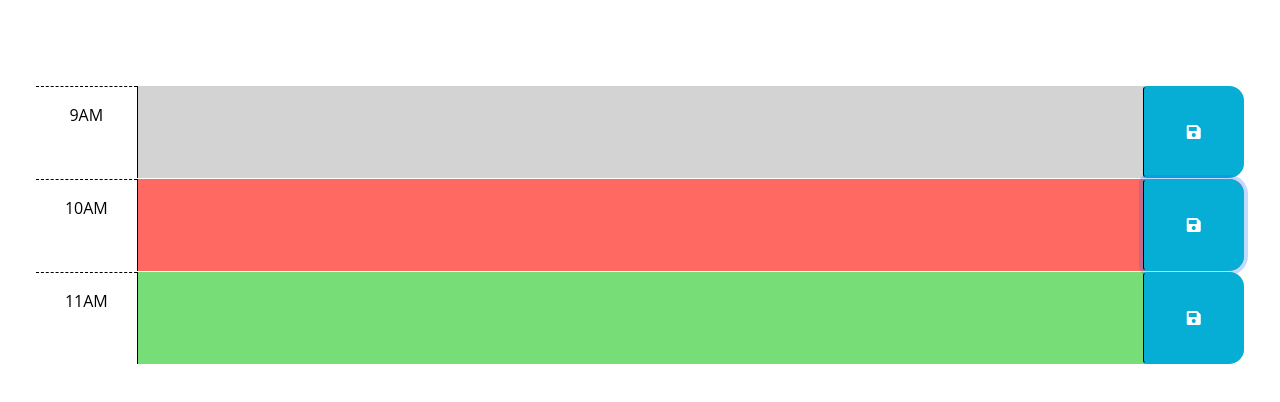
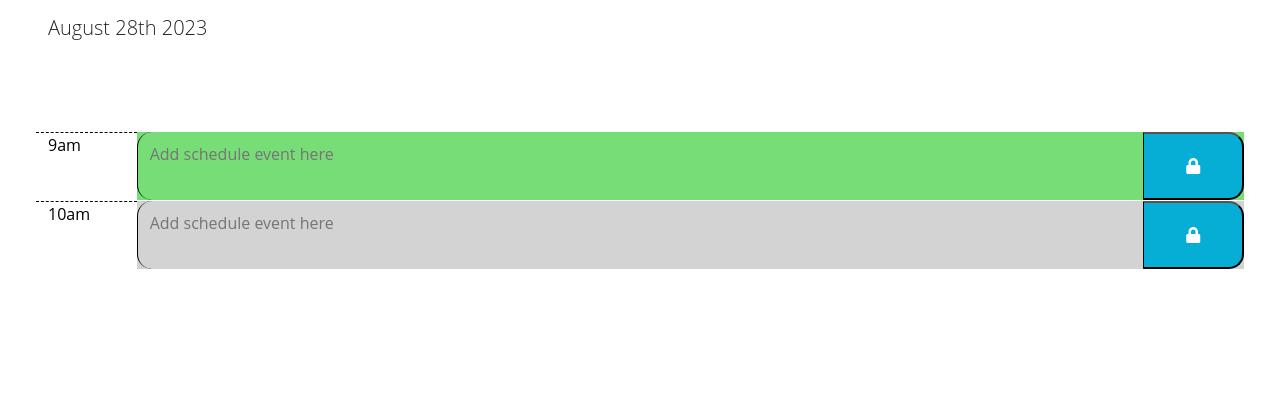
Before and after one commit to Jsterling56/Scheduler-Work-day, a plain HTML site: page Develop/index.html in a window 1280 px wide. Both pictures are taken after a click on the button 1193 px from the left and 390 px from the top of the page. Shown: the part 166-568 px from the top of the page. Drawn offline with nearby package versions, Linux system fonts and the light colour scheme.

Commit message:
refactored JS, began implementing moment in HTML

```diff
--- a/Develop/index.html
+++ b/Develop/index.html
@@ -4,6 +4,7 @@
     <meta charset="UTF-8" />
     <meta name="viewport" content="width=device-width, initial-scale=1.0" />
     <meta http-equiv="X-UA-Compatible" content="ie=edge" />
+    <script src="https://cdnjs.cloudflare.com/ajax/libs/moment.js/2.27.0/moment.min.js"></script>
     <link
       href="https://cdn.jsdelivr.net/npm/bootstrap@5.1.3/dist/css/bootstrap.min.css"
       rel="stylesheet"
@@ -21,6 +22,7 @@
       rel="stylesheet"
     />
     <link rel="stylesheet" href="style.css" />
+
     <title>Work Day Scheduler</title>
   </head>
 
@@ -31,42 +33,22 @@
       <p id="currentDay" class="lead"></p>
     </header>
     <div class="container-fluid px-5">
-      <!-- Use class for "past", "present", and "future" to apply styles to the
-        time-block divs accordingly. The javascript will need to do this by
-        adding/removing these classes on each div by comparing the hour in the
-        id to the current hour. The html provided below is meant to be an example
-        demonstrating how the css provided can be leveraged to create the
-        desired layout and colors. The html below should be removed or updated
-        in the finished product. Remember to delete this comment once the
-        code is implemented.
-        -->
-
-      <!-- Example of a past time block. The "past" class adds a gray background color. -->
-      <div id="hour-9" class="row time-block past">
-        <div class="col-2 col-md-1 hour text-center py-3">9AM</div>
-        <textarea class="col-8 col-md-10 description" rows="3"> </textarea>
-        <button class="btn saveBtn col-2 col-md-1" aria-label="save">
-          <i class="fas fa-save" aria-hidden="true"></i>
+      <div id="hour-9" class="row time-div">
+        <div class="col-md-1 hour"><span id="9">9am</span></div>
+        <textarea class="col-md-10 time-block dscription" placeholder="Add schedule event here"></textarea>
+        <button class="col-md-1 saveBtn" aria-label="save button 9am">
+          <i class="fas fa-lock"></i>
         </button>
       </div>
 
-      <!-- Example of a present time block. The "present" class adds a red background color. -->
-      <div id="hour-10" class="row time-block present">
-        <div class="col-2 col-md-1 hour text-center py-3">10AM</div>
-        <textarea class="col-8 col-md-10 description" rows="3"> </textarea>
-        <button class="btn saveBtn col-2 col-md-1" aria-label="save">
-          <i class="fas fa-save" aria-hidden="true"></i>
+      <div id="hour-10" class="row time-div">
+        <div class="col-md-1 hour"><span id="10">10am</span></div>
+        <textarea class="col-md-10 time-block dscription" placeholder="Add schedule event here"></textarea>
+        <button class="col-md-1 saveBtn" aria-label="save button 10am">
+          <i class="fas fa-lock"></i>
         </button>
       </div>
 
-      <!-- Example of a future time block. The "future" class adds a green background color. -->
-      <div id="hour-11" class="row time-block future">
-        <div class="col-2 col-md-1 hour text-center py-3">11AM</div>
-        <textarea class="col-8 col-md-10 description" rows="3"> </textarea>
-        <button class="btn saveBtn col-2 col-md-1" aria-label="save">
-          <i class="fas fa-save" aria-hidden="true"></i>
-        </button>
-      </div>
     </div>
 
     <script src="https://cdnjs.cloudflare.com/ajax/libs/jquery/3.2.1/jquery.min.js"></script>
--- a/Develop/script.js
+++ b/Develop/script.js
@@ -1,28 +1,43 @@
-// Wrap all code that interacts with the DOM in a call to jQuery to ensure that
-// the code isn't run until the browser has finished rendering all the elements
-// in the html.
-var currentDat = $("#currentDay");
-currentDay.text (moment().format('dddd, MMM, YYYY'));
+$(document).ready(function(){
+  let NowMoment = moment().format("MMMM Do YYYY");
+  let displayDate = document.getElementById("currentDay");
+  displayDate.innerHTML = NowMoment;
+  let currentHour = moment().format("HH");
 
-var currentHour = moment().hour();
+  $("#clearFieldsBtn").click(function(event){
+    event.preventDefault;
+    $("textarea").val("");
+    localStorage.clear();
+  });
 
-$(".time-block").each(function () {
-  var blockHour = $(this).attr("id").split("-")[1];
-  var textEntry = localStorage.getItem(blockHour);
-  var textarea = $(this).find(".description");
-  textarea.val (textEntry);
-  if (blockHour < currentHour){
-      $(this).find(".description").addClass("past");
-  }else if(blockHour === currentHour) {
-      $(this).find(".desciption").addClass("present");
-  }else{
-      $(this).find(".description").addclass("future");
-  }
+  $(".time-div").each(function(){
+    var timeDiv= $(this).attr("id").split("-")[1];
+    if(currentHour == timeDiv){
+      $(this).addClass("present");
+      $(this).children(".description").addClass("white-text");
+    }else if (currentHour < timeDiv){
+      $(this).removeClass("present");
+      $(this).addClass("future");
+    }else if (currentHour > timeDiv){
+      $(this).removeClass("future");
+      $(this).addClass("past");
+    }
+  });
 
+  $(".saveBtn").click(function(event){
+    event.preventDefault();
+    var value = $(this).siblings(".time-block").val();
+    var time = $(this).parent().attr("id").split("-")[1];
+    localStorage.setItem(time, value);
+    });
+
+    $("#hour-09 .time-block").val(localStorage.getItem("09"));
+    $("#hour-10 .time-block").val(localStorage.getItem("10"));
+    $("#hour-11 .time-block").val(localStorage.getItem("11"));
+    $("#hour-12 .time-block").val(localStorage.getItem("12"));
+    $("#hour-13 .time-block").val(localStorage.getItem("13"));
+    $("#hour-14 .time-block").val(localStorage.getItem("14"));
+    $("#hour-15 .time-block").val(localStorage.getItem("15"));
+    $("#hour-16 .time-block").val(localStorage.getItem("16"));
+    $("#hour-17 .time-block").val(localStorage.getItem("17"));
 });
-
-$(".saveBtn").on("click", function(){
-  var key = $(this).parent().attr("id").split("-")[1];
-  var value = $(this).parent().find(".description").val();
-  localStorage.setItem(key.value);
-})
```
